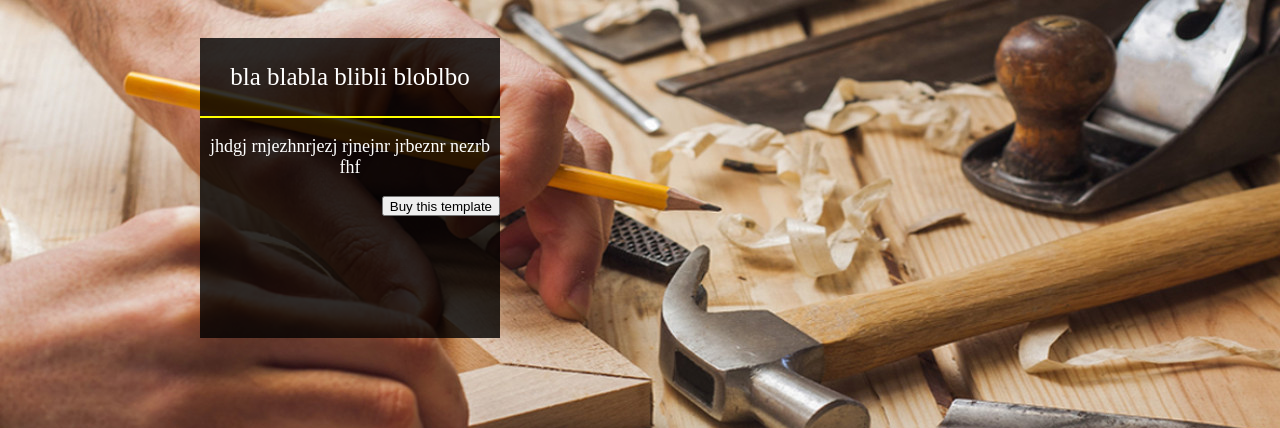
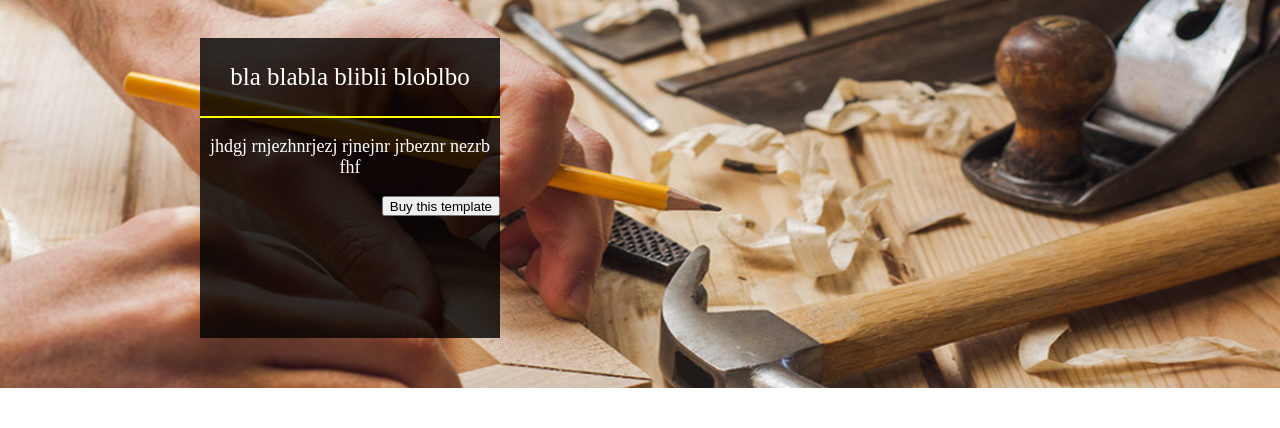
Before and after one commit to jbultez/projet-btp, a plain HTML site: page index.html in a window 1280 px wide. Shown: the part 228-656 px from the top of the page. Drawn offline with Linux system fonts and the light colour scheme.

Commit message:
pictures modification

```diff
--- a/css/stylesheet.css
+++ b/css/stylesheet.css
@@ -51,8 +51,8 @@ ul li {
   color: yellow;
 }
 .acceuil {
-  width: 100%;
-  position: fixed;
+background-image: url('../img/acceuil.jpg');
+height: 500px;
 }
 .block {
   height: 300px;
--- a/index.html
+++ b/index.html
@@ -40,9 +40,8 @@
       </div>
     </div>
   </header>
+
     <div class="acceuil">
-        <img src="img/acceuil.jpg" alt="image d'acceuil">
-    </div>
       <div class="block">
         <div class="top-block">
         <p class="titre-block">bla blabla blibli bloblbo</p>
@@ -54,7 +53,9 @@
         <button class="bot-button" type="button" name="button">Buy this template</button>
             </div>
       </div>
+
     </div>
+          </div>
     <div class="middle">
       <div class="text-middle">
         <p class="title-text-middle">Cost of renovation</p>
```
